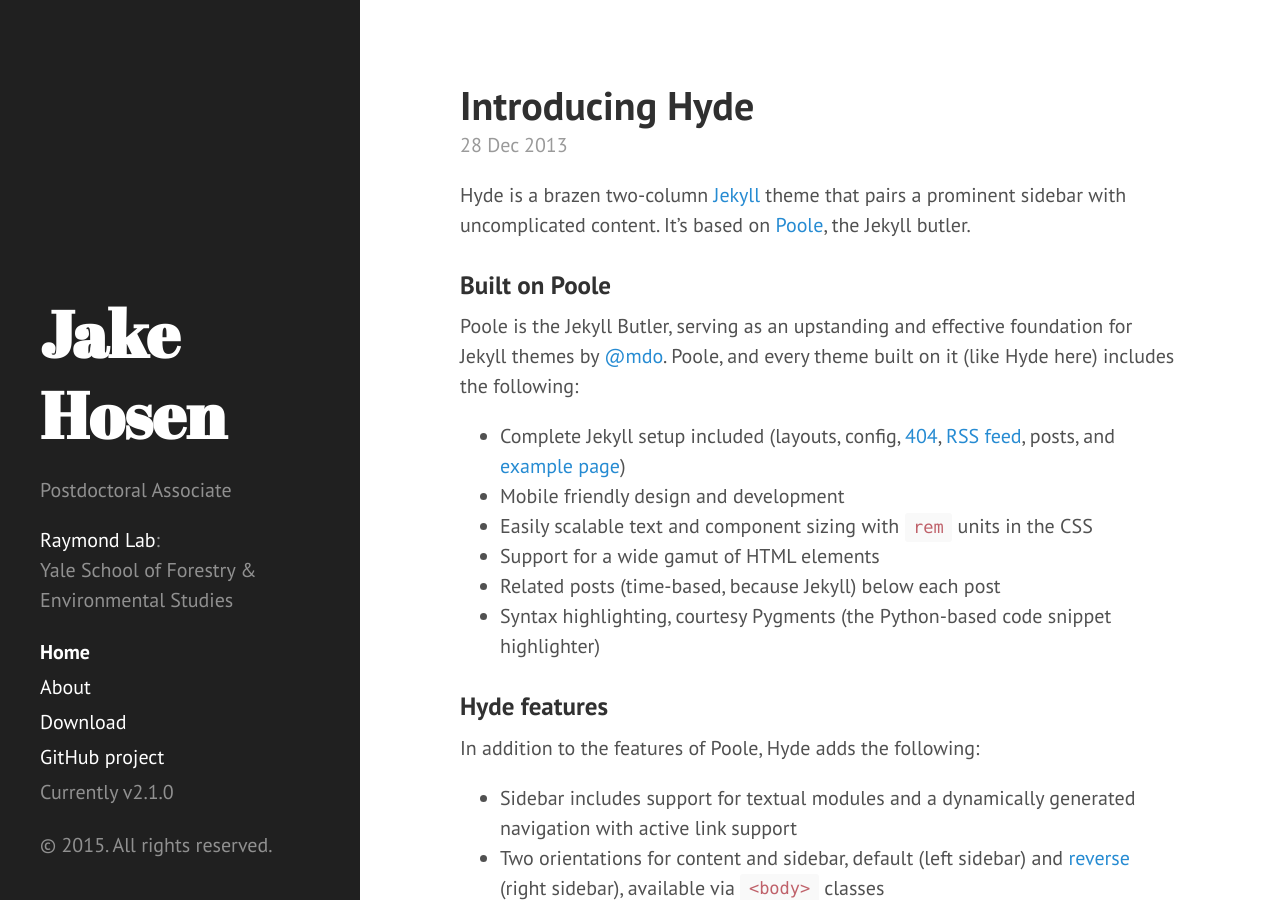
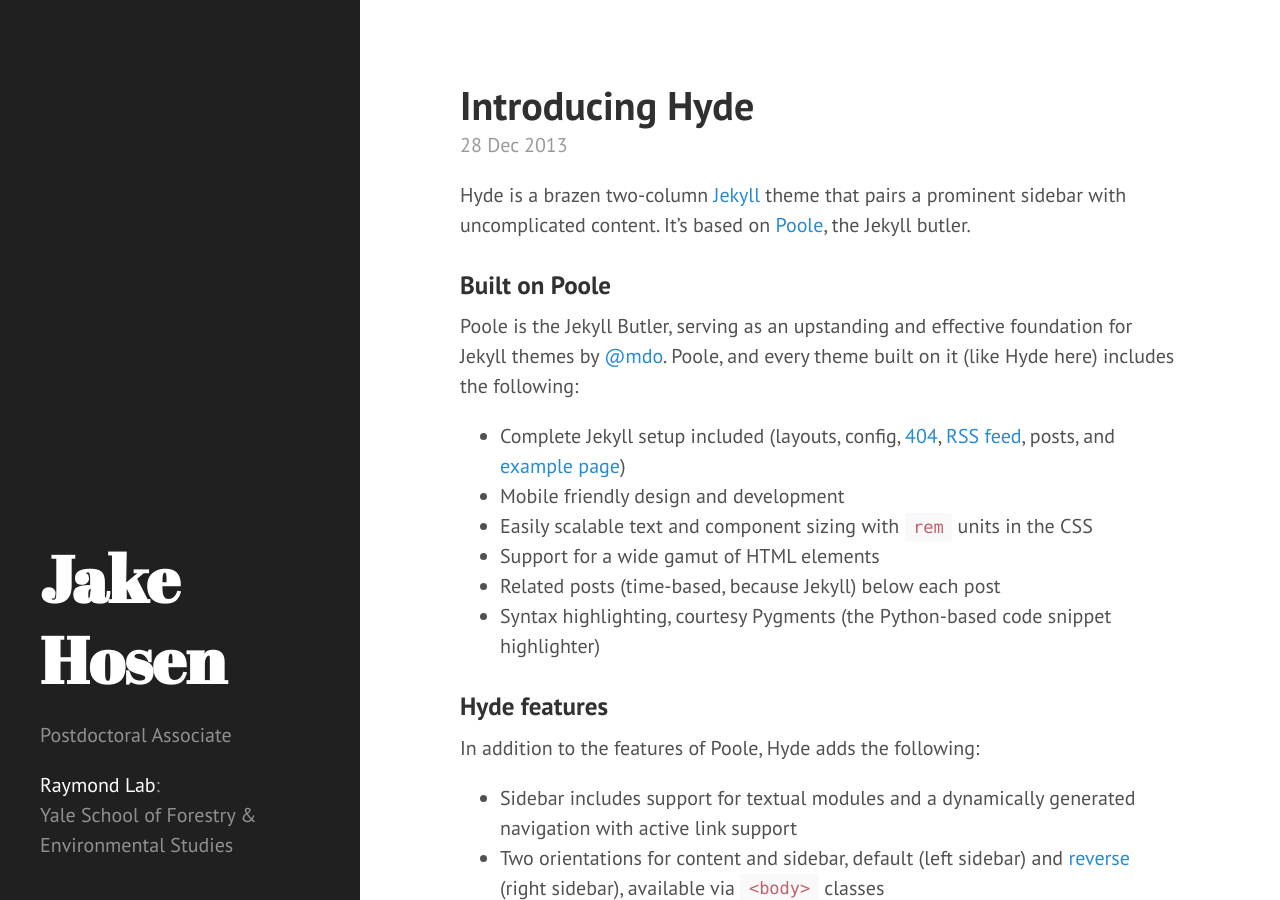
Before and after one commit to jakehosen/jakehosen.github.io, a Jekyll site: the page built from index.html, in a window 1280 px wide and 900 px high. Built offline with Jekyll 4.4.1, drawn with Linux system fonts in a browser that asks for light colours; Markdown is read by kramdown in place of the engine named in the settings; the list of posts is cut into pages by our own code.

Commit message:
changing sidebar

```diff
--- a/_includes/sidebar.html
+++ b/_includes/sidebar.html
@@ -9,28 +9,6 @@
       <p class="lead">{{ site.description }}</p>
     </div>
 
-    <nav class="sidebar-nav">
-      <a class="sidebar-nav-item{% if page.url == site.baseurl %} active{% endif %}" href="{{ site.baseurl }}">Home</a>
 
-      {% comment %}
-        The code below dynamically generates a sidebar nav of pages with
-        `layout: page` in the front-matter. See readme for usage.
-      {% endcomment %}
-
-      {% assign pages_list = site.pages %}
-      {% for node in pages_list %}
-        {% if node.title != null %}
-          {% if node.layout == "page" %}
-            <a class="sidebar-nav-item{% if page.url == node.url %} active{% endif %}" href="{{ node.url }}">{{ node.title }}</a>
-          {% endif %}
-        {% endif %}
-      {% endfor %}
-
-      <a class="sidebar-nav-item" href="{{ site.github.repo }}/archive/v{{ site.version }}.zip">Download</a>
-      <a class="sidebar-nav-item" href="{{ site.github.repo }}">GitHub project</a>
-      <span class="sidebar-nav-item">Currently v{{ site.version }}</span>
-    </nav>
-
-    <p>&copy; {{ site.time | date: '%Y' }}. All rights reserved.</p>
   </div>
 </div>
```
